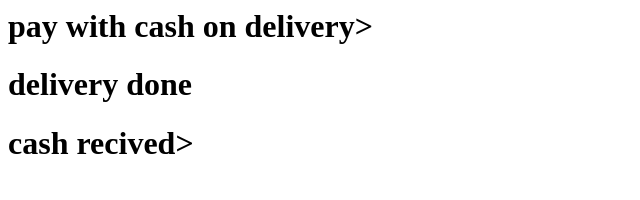
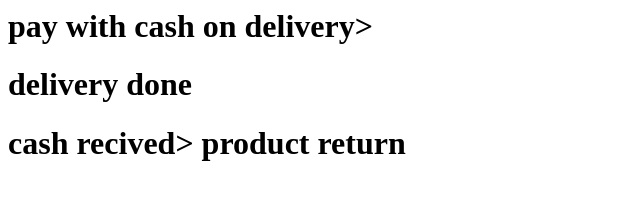
Before and after one commit to vinodg03/vinod, a plain HTML site: page cod.html in a window 1280 px wide. Shown: the whole page, without its empty margins (0-640 px from the left). Drawn offline with Linux system fonts and the light colour scheme.

Commit message:
product return

```diff
--- a/cod.html
+++ b/cod.html
@@ -4,6 +4,7 @@
     </title>
       <h1>pay with cash on delivery>
           <h1>delivery done<h1>cash recived>
+              product return
  <body>
     </body>
 </html>
```
